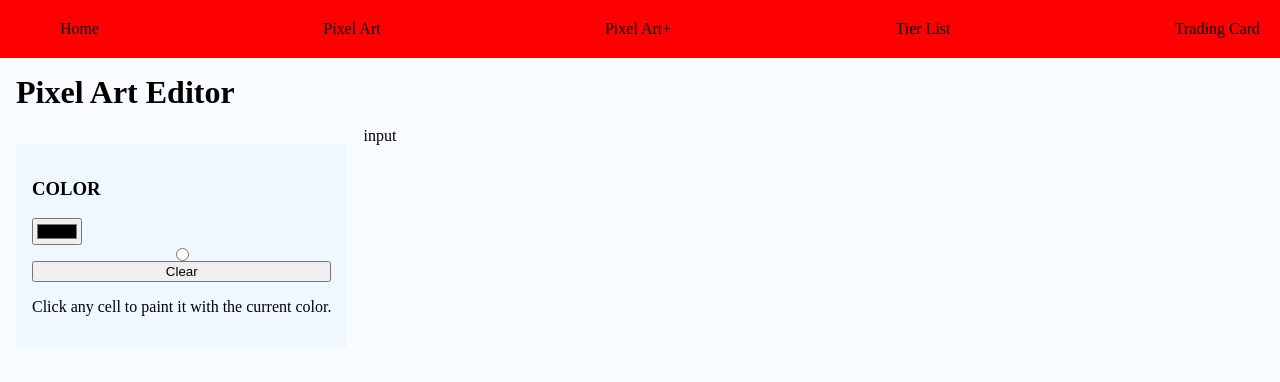
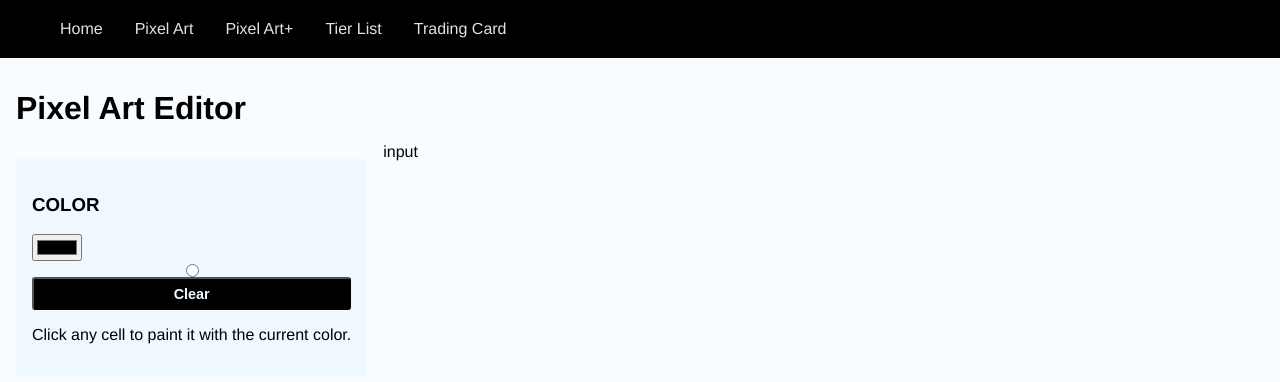
Before and after one commit to allenres/pixel-art-maker, a React (Vite) app: page / in a window 1280 px wide. Shown: the top 382 px of the page. Built offline with nearby package versions, Linux system fonts and the light colour scheme.

Commit message:
main section styling changes

```diff
--- a/src/App.css
+++ b/src/App.css
@@ -1,3 +1,4 @@
 body {
     background-color: rgb(248, 252, 255);
+    font-family:'Franklin Gothic Medium', 'Arial Narrow', Arial, sans-serif;
 }
--- a/src/App.jsx
+++ b/src/App.jsx
@@ -1,5 +1,4 @@
 import './App.css'
-import Name from './Name.jsx'
 import NavBar from './NavBar.jsx'
 import MainSection from './MainSection.jsx'
 
--- a/src/MainSectionStyle.css
+++ b/src/MainSectionStyle.css
@@ -1,5 +1,6 @@
 h1 {
     margin: 1rem;
+    margin-top: 2rem;
 }
 .container {
     display: flex;
@@ -12,3 +13,15 @@ h1 {
     background-color: aliceblue;
     margin: 1rem;
 }
+
+.colorPicker button {
+    background-color: black;
+    color: aliceblue;
+    padding: 0.4rem;
+    font-weight: bold;
+    font-size: 0.9rem;
+    border-radius: 0.2rem;
+}
+.colorPicker button:hover {
+    cursor: pointer;
+}
--- a/src/NavBar.css
+++ b/src/NavBar.css
@@ -5,9 +5,15 @@ nav {
 nav > ul {
     margin: 0px;
     display: flex;
-    justify-content: space-between;
+    justify-content: flex-start;
+    gap: 2rem;
 }
 
 nav > ul > li {
     list-style: none;
 }
+
+nav {
+    background-color: black;
+    color: rgb(226, 226, 226);
+}
```
